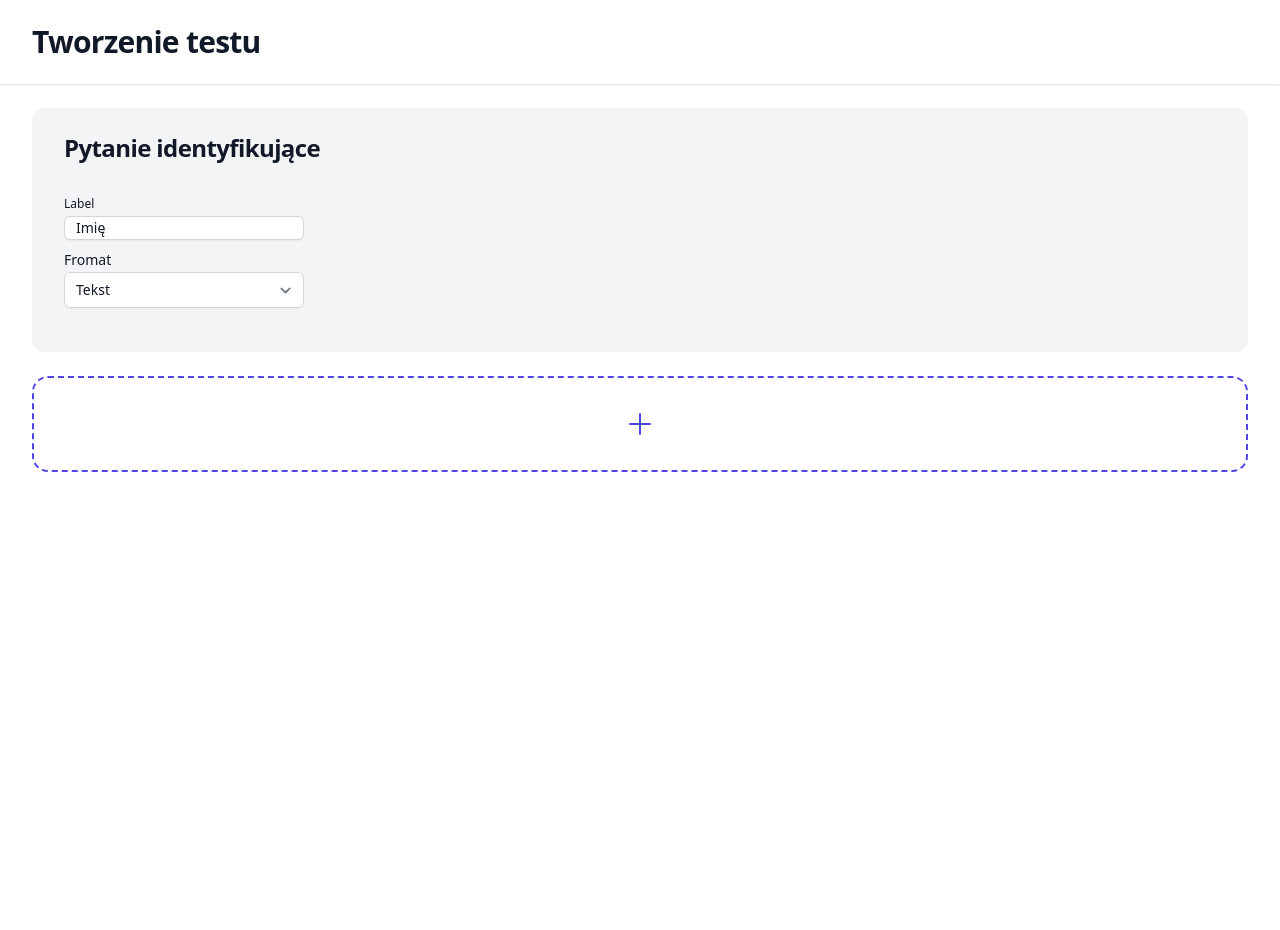
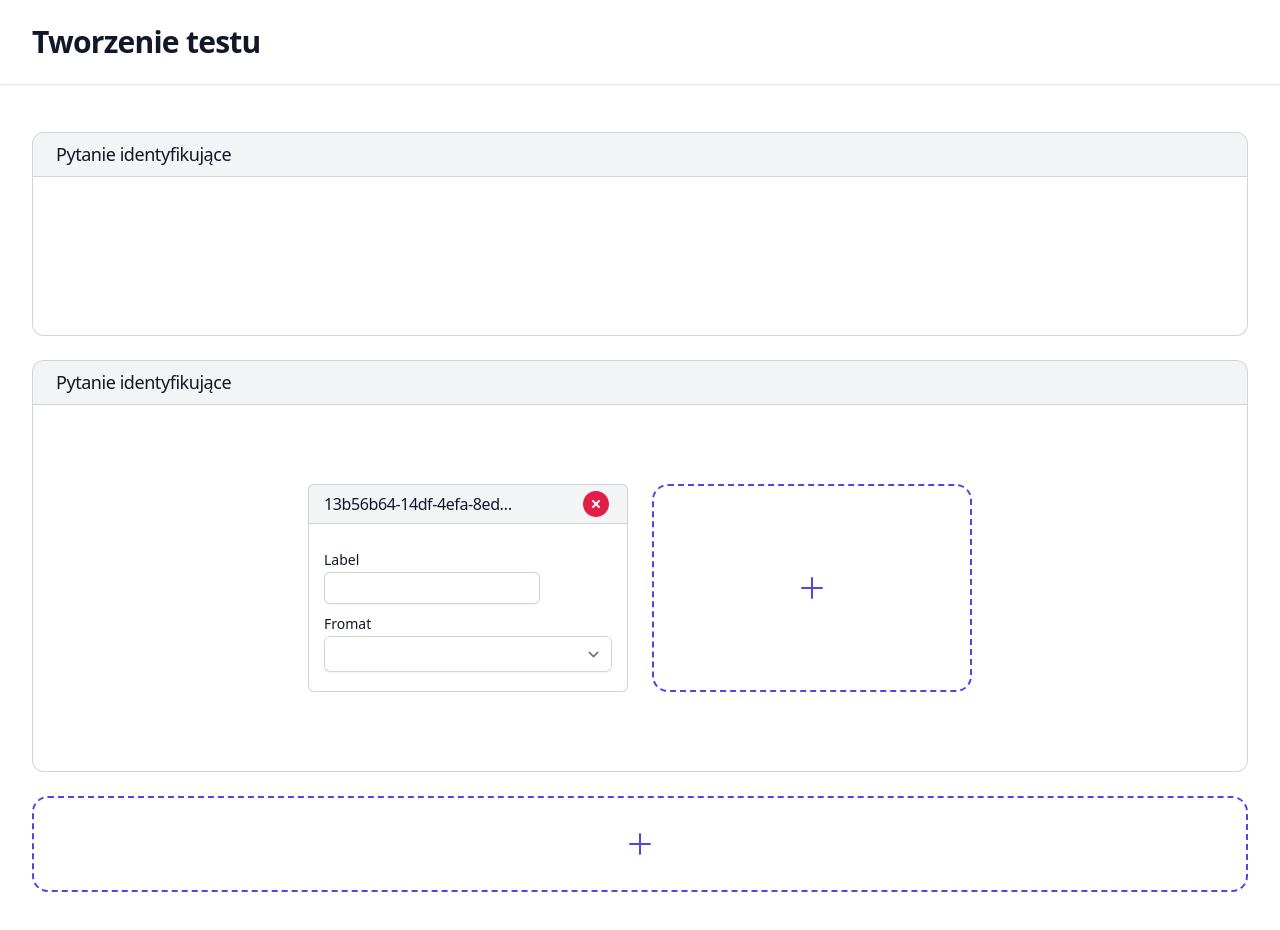
Before and after one commit to mikolajwojcik011/fuzzy-chainsaw, a Vue app: page /Create-Test in a window 1280 px wide. Shown: the top 930 px of the page. Before the commit the page ends 800 px from the top, so only its background shows below. Built offline with nearby package versions, Linux system fonts and the light colour scheme.

Commit message:
idq refacotr

```diff
--- a/src/components/AppCustomQuestion.vue
+++ b/src/components/AppCustomQuestion.vue
@@ -80,17 +80,17 @@ export default {
 </script>
 
 <template>
-    <div ref="scrto" class="flex flex-col w-full bg-gray-100 rounded-xl pt-6 my-6 ring-1 ring-inset ring-gray-300">
+    <div ref="scrto" class="flex flex-col w-full bg-gray-100 rounded-xl pt-2 my-6 ring-1 ring-inset ring-gray-300">
         <div class="flex w-full px-6">
             <div class="flex w-full items-start self-center">
                 <h2 class="text-lg tracking-tight text-gray-900 truncate">{{ qPropId }}</h2>
             </div>
             <div class="flex justify-end self-center">
                 <InputIndexStyle @update-index-style="handleUpdateIndexStyle"></InputIndexStyle>
-                <ButtonRemove class="ml-10" @click="handleRemoveQuestion"></ButtonRemove>
+                <ButtonRemove class="ml-4" @click="handleRemoveQuestion"></ButtonRemove>
             </div>
         </div>
-        <div class="w-full flex flex-col justify-center bg-white mt-6 py-20 sm:px-8 lg:px-10 rounded-b-xl ring-1 ring-inset ring-gray-300">
+        <div class="w-full flex flex-col justify-center bg-white mt-2 py-20 sm:px-8 lg:px-10 rounded-b-xl ring-1 ring-inset ring-gray-300">
             <div class="flex flex-col w-7/12 self-center">
               <label for="head" class="block text-xl font-medium leading-6 text-gray-900 self-center">Treść pytania</label>
               <div class="mt-8">
@@ -115,6 +115,5 @@ export default {
                 </ol>
             </div>
         </div>
-
     </div>
 </template>
--- /dev/null
+++ b/src/components/AppQuestionTemplate.vue
@@ -0,0 +1,18 @@
+<script lanf="ts">
+export default {
+    name: 'AppQuestionTemplate'
+}
+</script>
+
+<template>
+    <div ref="scrto" class="flex flex-col w-full bg-gray-100 rounded-xl pt-2 my-6 ring-1 ring-inset ring-gray-300">
+        <div class="flex w-full px-6">
+            <div class="flex w-full items-start self-center">
+                <h2 class="text-lg tracking-tight text-gray-900 truncate">Pytanie identyfikujące</h2>
+            </div>
+        </div>
+        <div class="w-full flex flex-col bg-white mt-2 py-20 sm:px-8 lg:px-10 rounded-b-xl ring-1 ring-inset ring-gray-300">
+            <slot></slot>
+        </div>
+    </div>
+</template>
--- a/src/components/ButtonAdd.vue
+++ b/src/components/ButtonAdd.vue
@@ -10,7 +10,7 @@ export default {
 </script>
 
 <template>
-    <button @click.prevent="" class="flex justify-center bg-white mt-6 cursor-pointer p-1 border-dashed border-indigo-600 text-indigo-600 rounded-2xl border-2 hover:border-solid rounded-2xl border-2 transition-all">
+    <button @click.prevent="" class="flex justify-center bg-white cursor-pointer p-1 border-dashed border-indigo-600 text-indigo-600 rounded-2xl border-2 hover:border-solid rounded-2xl border-2 transition-all">
         <PlusIcon class="w-8 text-inherit self-center"></PlusIcon>
     </button>
 </template>
--- a/src/components/InputIdentifyUser.vue
+++ b/src/components/InputIdentifyUser.vue
@@ -5,18 +5,20 @@ export default {
         return{
             id: this.propId,
             label: this.propLabel,
-            format: this.propFromat
+            format: this.propFromat,
+            index: this.propqIndex
         }
     },
     props: {
-        propId: Number,
+        propId: String,
         propLabel: String,
-        propFromat: String
+        propFromat: String,
+        propqIndex: Number
     },
     methods: {
         handleData(){
             if (this.label && this.format) {
-                this.$emit('inputData', { id: this.id, label: this.label, format: this.format });
+                this.$emit('inputData', { index: this.index, label: this.label, format: this.format });
             }
         }
     }
@@ -26,16 +28,19 @@ export default {
 </script>
 
 <template>
-    <div class="mr-6">
-        <div class="mt-2">
-            <label for="label" class="block text-xs font-medium leading-6 text-gray-900">Label</label>
-            <input v-model="label" @input="handleData" id="label" name="label" type="text"
-                                class="block w-full rounded-md border-0 py-0 w-9/12 text-gray-900 shadow-sm ring-1 ring-inset ring-gray-300 placeholder:text-gray-400 focus:ring-2 focus:ring-inset focus:ring-indigo-600 sm:text-sm sm:leading-6" />
+    <div class="w-80 rounded-md ring-1 ring-inset ring-gray-300">
+        <div class="flex w-full bg-gray-100 rounded-t-md ring-1 ring-inset ring-gray-300 px-4 py-1">
+            <slot></slot>
         </div>
-        <div class="mt-2">
-            <label for="format" class="block text-sm font-medium leading-6 text-gray-900">Fromat</label>
-            <select v-model="format" @change="handleData" id="format" name="format"
-                class="block w-60 rounded-md border-0 py-1.5 text-gray-900 shadow-sm ring-1 ring-inset ring-gray-300 placeholder:text-gray-400 focus:ring-2 focus:ring-inset focus:ring-indigo-600 sm:text-sm sm:leading-6" >
+        <div class="mt-6 px-4">
+            <label :for="'label-' + propId" class="block text-sm font-medium leading-6 text-gray-900">Label</label>
+            <input v-model="label" @input="handleData" :id="'label-' + propId" name="label" type="text"
+                class="block w-11/12 rounded-md border-0 py-1 w-9/12 text-gray-900 shadow-sm ring-1 ring-inset ring-gray-300 placeholder:text-gray-400 focus:ring-2 focus:ring-inset focus:ring-indigo-600 sm:text-sm sm:leading-6" />
+        </div>
+        <div class="mt-2 px-4 pb-4">
+            <label :for="'format-' + propId" class="block text-sm font-medium leading-6 text-gray-900">Fromat</label>
+            <select v-model="format" @change="handleData" :id="'format-' + propId" name="format"
+                class="block w-full rounded-md border-0 py-1.5 text-gray-900 shadow-sm ring-1 ring-inset ring-gray-300 placeholder:text-gray-400 focus:ring-2 focus:ring-inset focus:ring-indigo-600 sm:text-sm sm:leading-6" >
                     <option>Tekst</option>
                     <option>E-mail</option>
             </select>
--- a/src/components/InputIndexStyle.vue
+++ b/src/components/InputIndexStyle.vue
@@ -30,20 +30,22 @@ export default {
 			this.selectedOption = optionId
     	},
 		getClassObj(optionId: number) {
-			if(optionId != this.selectedOption) return {'bg-gray-600':true, 'bg-emerald-600':false}
-			return {'bg-emerald-600':true, 'bg-gray-600':false }
+			if(optionId != this.selectedOption) return {'bg-gray-600':true, 'bg-emerald-600':false, 'w-11': true, 'w-16': false}
+			return {'bg-emerald-600':true, 'bg-gray-600':false, 'w-16': true, 'w-11': false }
 		}
   	}
 }
 </script>
 
 <template>
-    <div class="mr-1" v-for="{id, label} in optionArr"
-		:key="id"
-		:class="[getClassObj(id),'inline-block transition-all self-center font-medium text-white cursor-pointer w-20 h-7 p-0.5 flex justify-center a rounded-lg hover:bg-emerald-500']">
-			<input class="hidden" type="radio" :id="'option-' + id" :value="id" v-model="selectedOption">
-			<label @click="handleUpdateIndexStyle(id)" class="text-inherit cursor-pointer self-center w-full text-center">{{ label }}</label>
-    </div>
+	<div class="flex ring-1 p-1 ring-inset ring-gray-300 gap-1 rounded-xl bg-white">
+		<div v-for="{id, label} in optionArr"
+			:key="id"
+			:class="[getClassObj(id),'inline-block transition-all self-center font-medium text-white cursor-pointer h-6 flex rounded-lg hover:bg-emerald-500']">
+				<input class="hidden" type="radio" :id="'option-' + id" :value="id" v-model="selectedOption">
+				<label @click="handleUpdateIndexStyle(id)" class="text-inherit cursor-pointer self-center w-full text-center">{{ label }}</label>
+		</div>
+	</div>
 </template>
 
 <style>
--- a/src/interface/id_question.ts
+++ b/src/interface/id_question.ts
@@ -1,5 +1,5 @@
 export interface IdQuestion {
-    id: number;
+    id: string;
     label: string;
     format: string;
   }
--- a/src/views/CreateTestView.vue
+++ b/src/views/CreateTestView.vue
@@ -3,6 +3,7 @@ import { PlusIcon } from '@heroicons/vue/24/outline'
 
 import InputIdentifyUser from '../components/InputIdentifyUser.vue';
 import AppCustomQuestion from '../components/AppCustomQuestion.vue';
+import AppQuestionTemplate from '../components/AppQuestionTemplate.vue';
 import ButtonAdd from '../components/ButtonAdd.vue';
 
 import {IdQuestion} from '../interface/id_question'
@@ -10,6 +11,7 @@ import { Question } from '../interface/question';
 import { Answer } from '../interface/answer';
 
 import { v4 as uuidv4 } from 'uuid';
+import ButtonRemove from '../components/ButtonRemove.vue';
 
 
 interface DataInterface {
@@ -24,23 +26,24 @@ export default {
         PlusIcon,
         InputIdentifyUser,
         AppCustomQuestion,
-        ButtonAdd
+        ButtonAdd,
+        AppQuestionTemplate,
+        ButtonRemove
     },
     data(){
       return {
         IdQuestionArr: [
-          {id: 0, label: 'Imię', format: 'Tekst'}
+          {id: uuidv4(), label: '', format: ''}
         ],
         QuestionArr: [
-
         ]
       } as DataInterface
     },
     methods: {
-      handleInputData(data: IdQuestion){
-        if(this.IdQuestionArr[data.id]){
-          this.IdQuestionArr[data.id].format = data.format
-          this.IdQuestionArr[data.id].label = data.label
+      handleInputData({index, format, label}: any){
+        if(this.IdQuestionArr[index]){
+          this.IdQuestionArr[index].format = format
+          this.IdQuestionArr[index].label = label
         }
       },
       handleRemoveQuestion({qIndex}: any){
@@ -69,9 +72,12 @@ export default {
       handleUpdateIndexStyle({qIndex, payload}: any){
         this.QuestionArr[qIndex].index_style = payload
       },
+      removeIdQuestion(qIndex: number){
+        this.IdQuestionArr.splice(qIndex, 1)
+      },
       addIdQuestion(){
         let newIdQ: IdQuestion = {
-          id: this.IdQuestionArr.length,
+          id: uuidv4(),
           label: '',
           format: 'Text',
         }
@@ -98,15 +104,20 @@ export default {
     </header>
     <form>
       <div class="mx-auto max-w-7xl py-6 sm:px-6 lg:px-8 pb-80">
-        <div class="w-full bg-gray-100 rounded-xl py-6 sm:px-6 lg:px-8">
-            <h2 class="text-2xl font-bold tracking-tight text-gray-900">Pytanie identyfikujące</h2>
-            <div class="py-5 flex flex-wrap gap-y-8 items-end">
-                <InputIdentifyUser :propId="id" :propLabel="label" :propFromat="format" @input-data="handleInputData" v-for="{id, label, format} in IdQuestionArr" :key="id"></InputIdentifyUser>
-                <!-- <div @click="addIdQuestion" class="flex justify-center bg-white mt-6 w-60 h-24 cursor-pointer p-1 border-solid border-indigo-600 text-indigo-600 rounded-2xl border-2 hover:bg-indigo-600  hover:text-white  rounded-2xl border-2 transition-all">
-                    <PlusIcon class="w-8 text-inherit"></PlusIcon>
-                </div> -->
-            </div>
-        </div>
+        <AppQuestionTemplate>
+
+        </AppQuestionTemplate>
+        <AppQuestionTemplate>
+          <div class="flex flex-wrap gap-6 justify-center">
+            <InputIdentifyUser :propId="id" :propLabel="label" :propqIndex="qIndex" :propFromat="format" @input-data="handleInputData" v-for="({id, label, format}, qIndex) in IdQuestionArr" :key="id">
+                <h2 class="w-2/3 text-md self-center tracking-tight text-gray-900 truncate">{{ id }}</h2>
+                <div class="w-1/3 flex justify-end">
+                  <ButtonRemove @click.prevent="removeIdQuestion(qIndex)"></ButtonRemove>
+                </div>
+            </InputIdentifyUser>
+            <ButtonAdd class="w-80 mt-0 min-h-52" @click.prevent="addIdQuestion"></ButtonAdd>
+          </div>
+        </AppQuestionTemplate>
         <AppCustomQuestion
           @remove-question="handleRemoveQuestion"
           @add-answer="handleAddAnswer"
```
